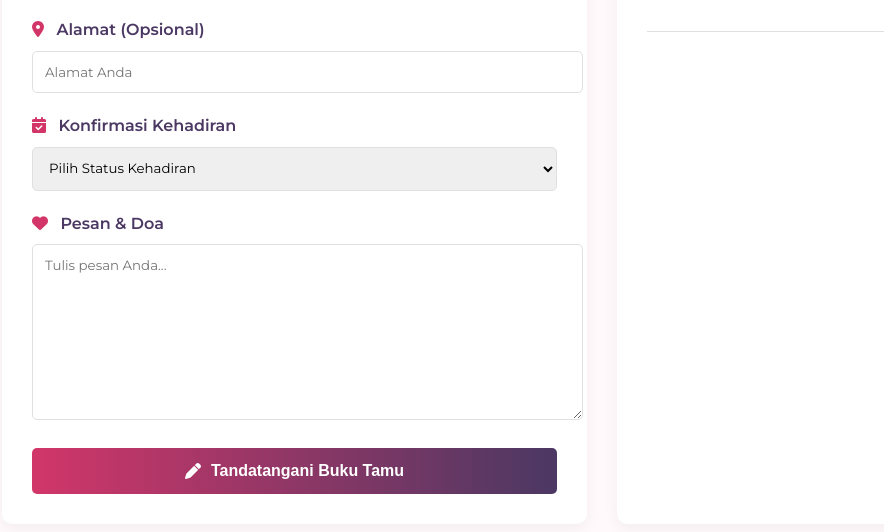
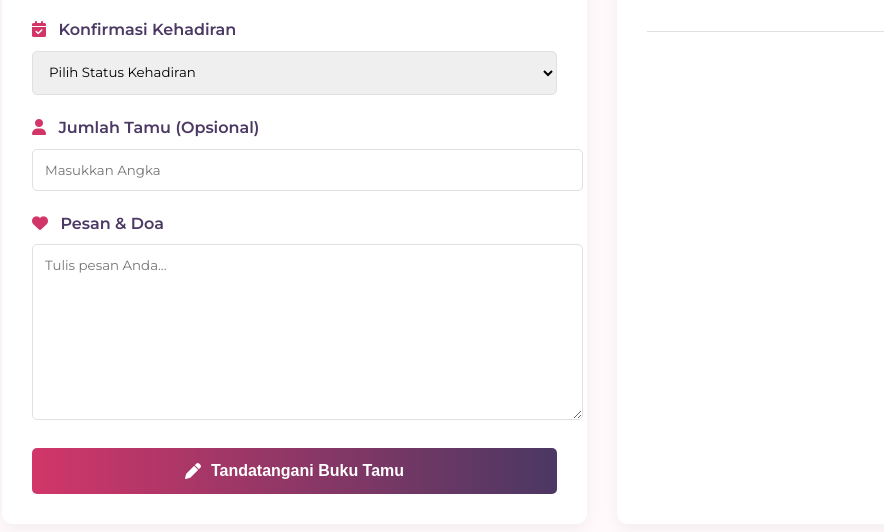
Before and after one commit to Masoka01/buku-tamu-02, a plain HTML site: page index.html in a window 1280 px wide. Shown: the part 324-856 px from the top of the page, without its empty margins (38-922 px from the left). Drawn offline with nearby package versions, Linux system fonts and the light colour scheme; no server answers.

Commit message:
Update index.html

```diff
--- a/index.html
+++ b/index.html
@@ -30,13 +30,6 @@
             </div>
 
             <div class="form-group">
-              <label for="address"
-                ><i class="fas fa-map-marker-alt"></i> Alamat (Opsional)</label
-              >
-              <input type="text" id="address" placeholder="Alamat Anda" />
-            </div>
-
-            <div class="form-group">
               <label for="attendance"
                 ><i class="fas fa-calendar-check"></i> Konfirmasi
                 Kehadiran</label
@@ -46,6 +39,13 @@
                 <option value="Hadir">Hadir</option>
                 <option value="Tidak Hadir">Tidak Hadir</option>
               </select>
+            </div>
+
+            <div class="form-group">
+              <label for="address"
+                ><i class="fa-solid fa-user"></i> Jumlah Tamu (Opsional)</label
+              >
+              <input type="text" id="address" placeholder="Masukkan Angka" />
             </div>
 
             <div class="form-group" id="guestCountGroup" style="display: none">
```
